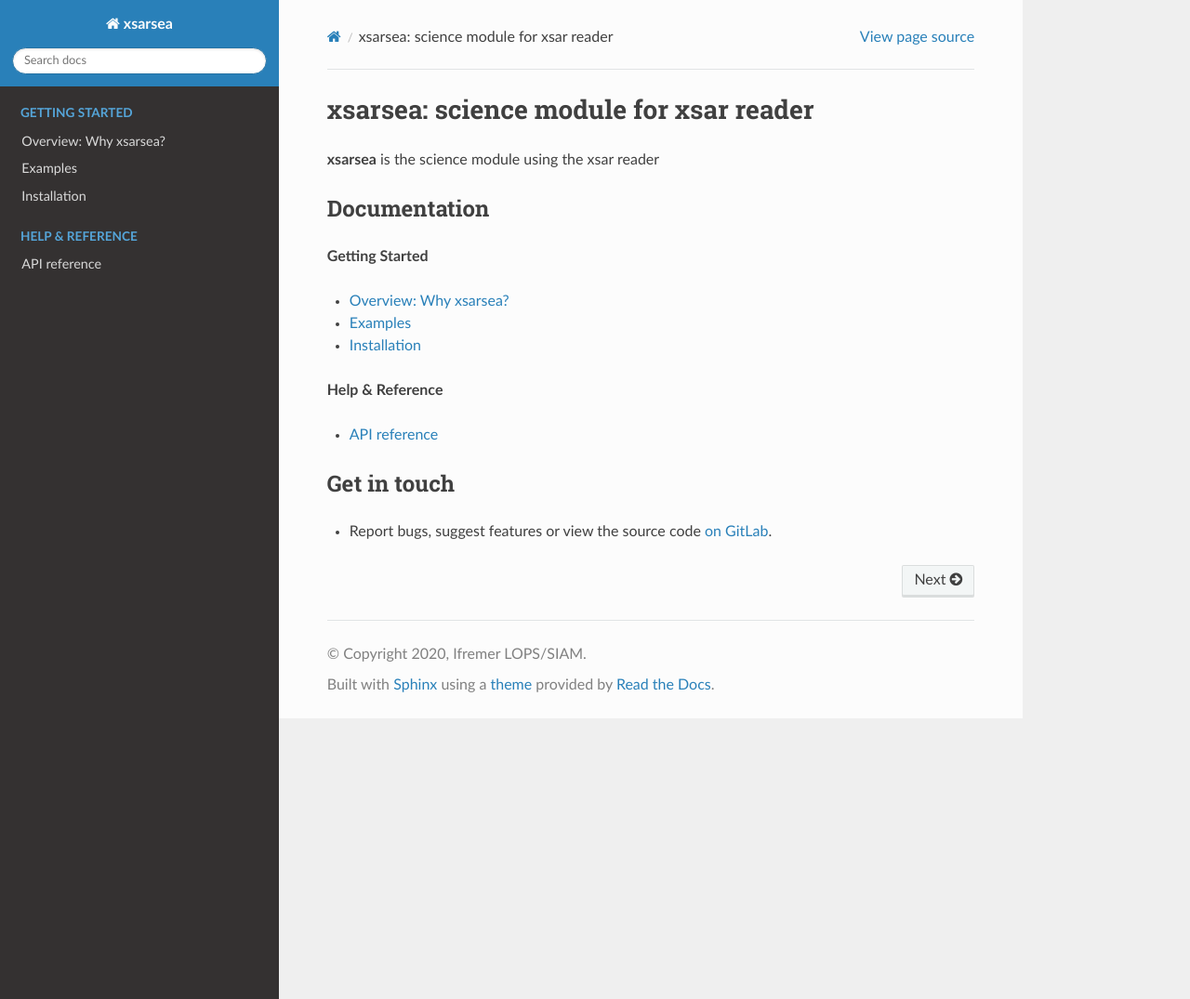
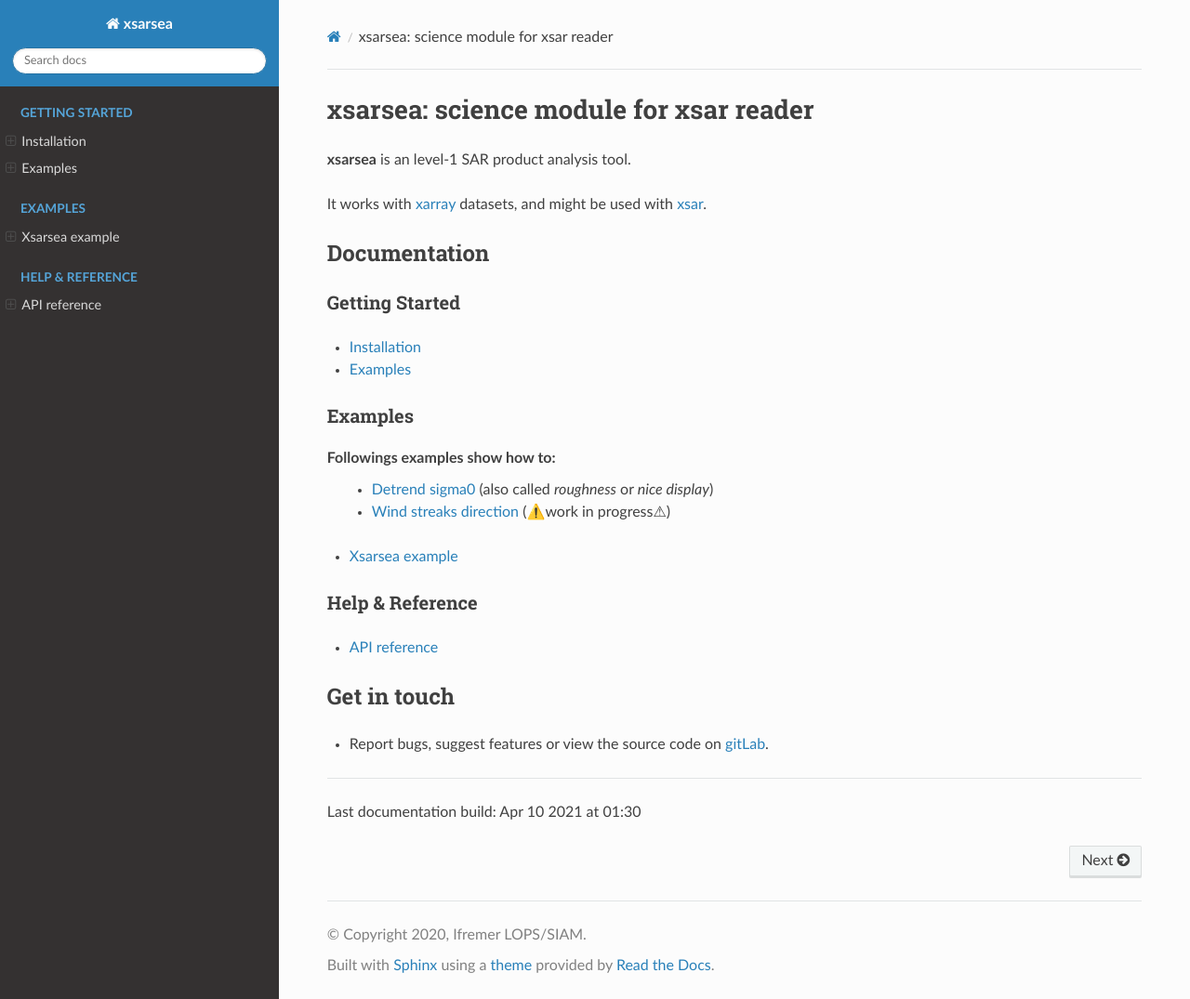
Before and after one commit to umr-lops/xsarsea, a Sphinx documentation site: the page built from docs/index.rst, in a window 1280 px wide and 1075 px high. Shown: the whole window at 93% size. Built offline with Sphinx 7.4.7 and the Read the Docs theme 2.0.0, drawn with Linux system fonts in a browser that asks for light colours; the version number could not be read and is left out.

Commit message:
update documentation

```diff
--- /dev/null
+++ b/docs/_static/css/xsarsea.css
@@ -0,0 +1,5 @@
+@import url("theme.css");
+
+.wy-nav-content {
+	max-width: 1000px !important;
+}
--- a/docs/conf.py
+++ b/docs/conf.py
@@ -31,7 +31,10 @@
 extensions = [
     'sphinx.ext.autodoc',
     'sphinx.ext.napoleon',
-    'sphinx_rtd_theme'
+    'sphinx_rtd_theme',
+    'nbsphinx',
+    'jupyter_sphinx',
+    'sphinxcontrib.programoutput'
 ]
 
 # order by source
@@ -69,7 +72,31 @@
 # html_theme = 'alabaster'
 html_theme = 'sphinx_rtd_theme'
 
+html_style = 'css/xsarsea.css'
+
 # Add any paths that contain custom static files (such as style sheets) here,
 # relative to this directory. They are copied after the builtin static files,
 # so a file named "default.css" will overwrite the builtin "default.css".
 html_static_path = ['_static']
+
+html_theme_options = {
+    'logo_only': False,
+    'display_version': True,
+    'navigation_depth': 4,  # FIXME: doesn't work as expeted: should expand side menu
+    'collapse_navigation': False # FIXME: same as above
+}
+
+# If true, links to the reST sources are added to the pages.
+html_show_sourcelink = False
+
+nbsphinx_execute = 'always'
+
+nbsphinx_prolog = """
+Download this notebook from gitlab_.
+
+.. _gitlab: https://gitlab.ifremer.fr/sarlib/xsarsea/-/tree/develop/docs/{{ env.doc2path(env.docname, base=False) }}
+
+----
+"""
+
+today_fmt = '%b %d %Y at %H:%M'
--- a/docs/index.rst
+++ b/docs/index.rst
@@ -2,38 +2,60 @@
 xsarsea: science module for xsar reader
 ################################################
 
-**xsarsea** is the science module using the xsar reader
+**xsarsea** is an level-1 SAR product analysis tool.
 
-.. _Xsar: https://gitlab.ifremer.fr/sarlib/saroumane
+It works with `xarray`_ datasets, and might be used with `xsar`_.
+
+
 
 Documentation
 -------------
 
-**Getting Started**
+Getting Started
+...............
 
-* :doc:`why-xsarsea`
+* :doc:`installing`
 * :doc:`examples`
-* :doc:`installing`
 
-**Help & Reference**
+Examples
+........
+
+Followings examples show how to:
+    * `Detrend sigma0`_ (also called *roughness* or *nice display*)
+    * `Wind streaks direction`_ (⚠️work in progress⚠)
+
+
+* :doc:`examples/detrend`
+
+Help & Reference
+................
 
 * :doc:`basic_api`
 
 Get in touch
 ------------
 
-- Report bugs, suggest features or view the source code `on GitLab`_.
+- Report bugs, suggest features or view the source code on `gitLab`_.
 
-.. _on GitLab: https://gitlab.ifremer.fr/sarlib/xsarsea
+----------------------------------------------
+
+Last documentation build: |today|
+
 
 .. toctree::
    :maxdepth: 1
    :hidden:
    :caption: Getting Started
 
-   why-xsarsea
+   installing
    examples
-   installing
+
+.. toctree::
+   :maxdepth: 3
+   :hidden:
+   :caption: Examples
+
+   examples/detrend
 
 .. toctree::
    :maxdepth: 1
@@ -41,3 +63,9 @@ Get in touch
    :caption: Help & Reference
 
    basic_api
+
+.. _xarray: http://xarray.pydata.org
+.. _gitLab: https://gitlab.ifremer.fr/sarlib/xsarsea
+.. _xsar: https://cyclobs.ifremer.fr/static/sarwing_datarmor/xsar
+.. _Detrend sigma0: examples/detrend.ipynb#Sigma0-detrending
+.. _Wind streaks direction: examples/detrend.ipynb#Wind-streaks-direction
--- a/docs/why-xsarsea.rst
+++ /dev/null
@@ -1,5 +0,0 @@
-.. _why-xsar:
-
-######################
-Overview: Why xsarsea?
-######################
--- a/requirements.txt
+++ b/requirements.txt
@@ -2,6 +2,9 @@
 # for mandatory packages, see setup.py
 # https://packaging.python.org/discussions/install-requires-vs-requirements/
 jupyter
+jupyter_contrib_nbextensions
 sphinx
 numpydoc
 sphinx-rtd-theme
+nbsphinx
+jupyter-sphinx
```
Also changed, not shown: docs/installing.rst (+20 -1 lines), docs/examples/detrend.ipynb (added), 2 other files.
